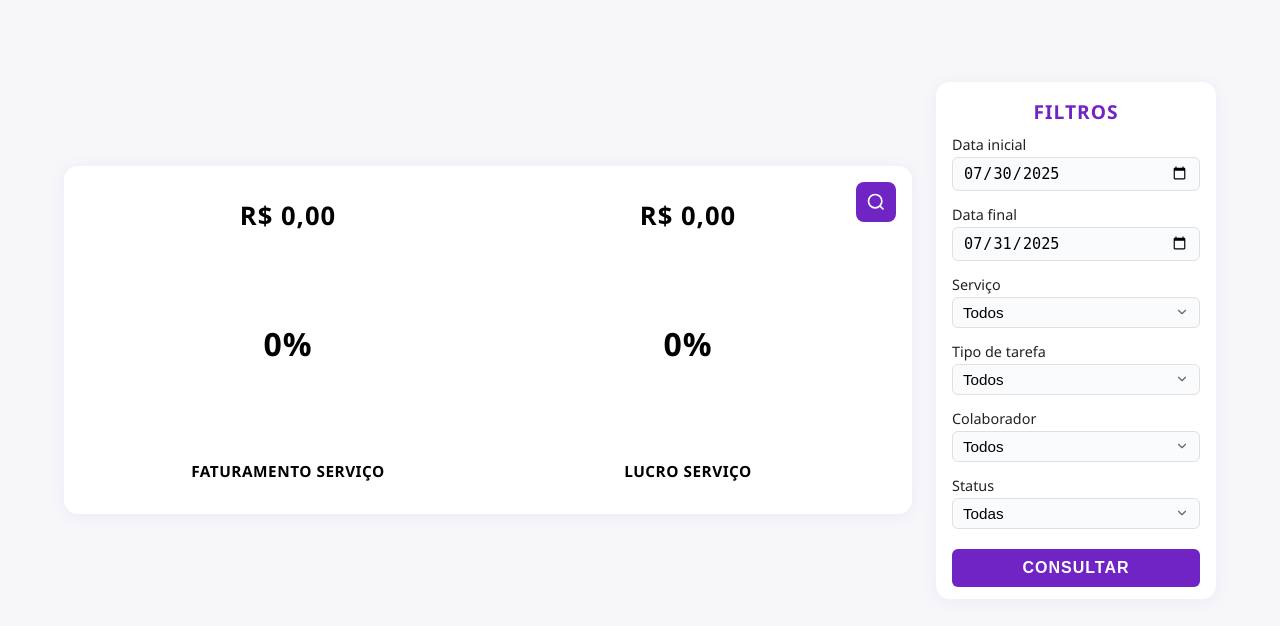
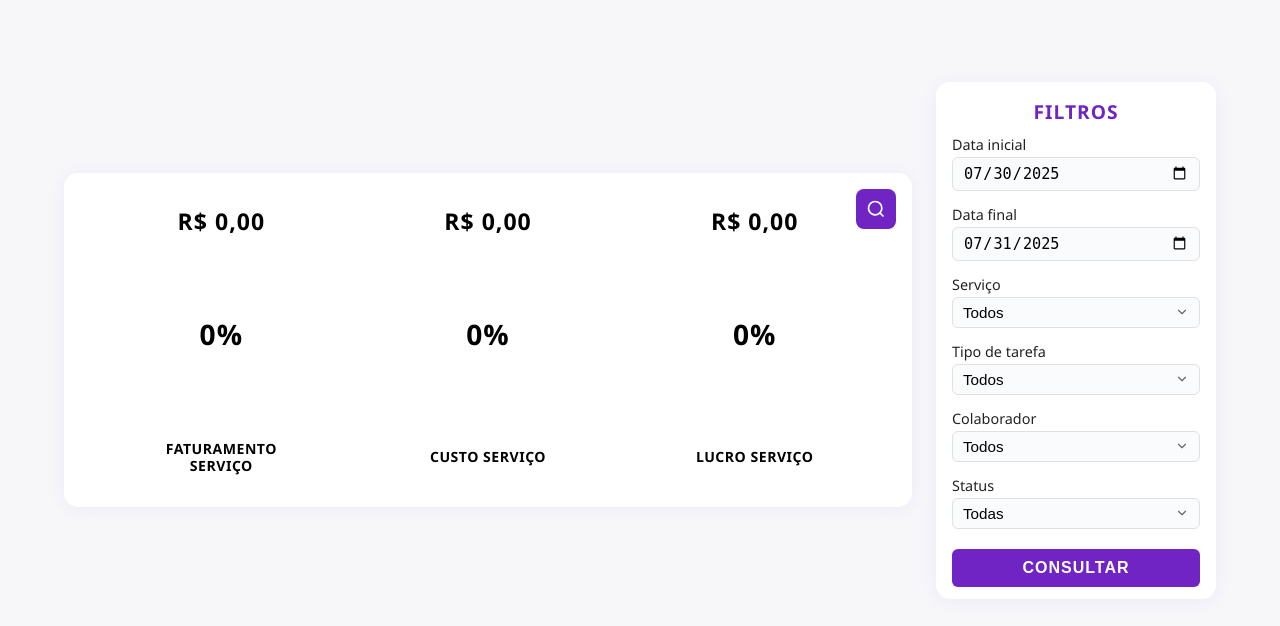
Before and after one commit to CodeByDouglas/Relatorio-lucro-Auvo, a Flask app: page /dashboard_servicos in a window 1280 px wide. Shown: the part 71-697 px from the top of the page. Run offline with Flask 3, Linux system fonts and the light colour scheme.

Commit message:
feat: implementa gráfico de custo de serviços e otimiza layout do dashboard
- Adiciona retorno de dados de custo de serviços no endpoint /dados/dashboard_servicos
- Implementa terceiro gráfico circular para "Custo Serviço" no dashboard de serviços
- Reduz tamanho dos gráficos para comportar 3 gráficos no mesmo container
- Reordena gráficos para sequência: Faturamento → Custo → Lucro
- Corrige alinhamento dos títulos dos gráficos com altura consistente
- Adiciona tooltip "Custo serviço" para o novo gráfico
- Utiliza cor laranja (#ff6b35) para diferenciar o gráfico de custo
- Mantém responsividade e animações consistentes com outros gráficos
- Ajusta espaçamentos e tamanhos de fonte para melhor aproveitamento do espaço

BREAKING CHANGE: Endpoint /dados/dashboard_servicos agora retorna estrutura com custo_servicos

```diff
--- a/app/controller/dashboard/dashboard_servicos.py
+++ b/app/controller/dashboard/dashboard_servicos.py
@@ -1,7 +1,7 @@
 from flask import request, jsonify
 from flask import Blueprint
 from app.controller.login.check_auth import check_auth
-from app.models.dados_calculados import  Faturamento_servicos, Lucro_servicos
+from app.models.dados_calculados import  Faturamento_servicos, Lucro_servicos, Custo_servicos
 from app.models.user import User
 from app.controller.dashboard.dashboard_geral import dashboard_controller_bp
 
@@ -17,6 +17,7 @@ def dados_dashboard_servicos():
 
             faturamento_servicos = Faturamento_servicos.query.filter_by(user_id=user_id).first()
             lucro_servicos = Lucro_servicos.query.filter_by(user_id=user_id).first()
+            custo_servicos = Custo_servicos.query.filter_by(user_id=user_id).first()
 
             # Calcular a porcentagem do lucro em relação ao faturamento
             porcentagem_lucro = 0
@@ -32,6 +33,10 @@ def dados_dashboard_servicos():
                     "valor": lucro_servicos.valor,
                     "porcentagem_lucro_total": porcentagem_lucro
                 },
+                "custo_servicos": {
+                    "valor": custo_servicos.valor,
+                    "porcentagem_faturamento_total": custo_servicos.porcentagem_faturamento_total
+                }
             }), 200
 
         else:
--- a/app/static/css/dashboard_servicos.css
+++ b/app/static/css/dashboard_servicos.css
@@ -135,10 +135,10 @@ body, html {
     flex-direction: column;
     align-items: center;
     justify-content: flex-end;
-    padding: 0 32px;
+    padding: 0 20px;
     min-width: 0;
     min-height: 0;
-    flex: 1 1 50%;
+    flex: 1 1 33.33%;
     transition: none;
     position: relative;
 }
@@ -149,7 +149,7 @@ body, html {
 
 .chart-value {
     color: #000;
-    font-size: 2vw;
+    font-size: 1.8vw;
     font-weight: 700;
     margin-bottom: 8px;
     margin-top: 0;
@@ -158,12 +158,12 @@ body, html {
 }
 
 .chart-circle {
-    width: 16vw;
-    height: 16vw;
-    min-width: 180px;
-    min-height: 180px;
-    max-width: 260px;
-    max-height: 260px;
+    width: 14vw;
+    height: 14vw;
+    min-width: 150px;
+    min-height: 150px;
+    max-width: 220px;
+    max-height: 220px;
     margin-bottom: 8px;
     display: flex;
     align-items: center;
@@ -177,8 +177,8 @@ body, html {
     left: 50%;
     top: 50%;
     transform: translate(-50%, -50%);
-    font-size: 2.5vw;
-    min-font-size: 32px;
+    font-size: 2.2vw;
+    min-font-size: 28px;
     font-weight: 700;
     letter-spacing: 1px;
     text-align: center;
@@ -197,11 +197,16 @@ body, html {
 
 .chart-title {
     color: #000;
-    font-size: 1.2vw;
+    font-size: 1.1vw;
     font-weight: 600;
     margin-top: 8px;
     text-align: center;
     letter-spacing: 0.5px;
+    min-height: 2.5em;
+    display: flex;
+    align-items: center;
+    justify-content: center;
+    line-height: 1.2;
 }
 
 .filters-area {
--- a/app/static/js/dashboard_servicos.js
+++ b/app/static/js/dashboard_servicos.js
@@ -104,6 +104,7 @@ document.addEventListener('DOMContentLoaded', function() {
             switch(tipo) {
                 case 'faturamento-servico': tooltipFg = 'Faturamento serviço'; break;
                 case 'lucro-servico': tooltipFg = 'Lucro serviço'; tooltipBg = 'Faturamento serviço'; break;
+                case 'custo-servico': tooltipFg = 'Custo serviço'; tooltipBg = 'Faturamento serviço'; break;
             }
             if (fg) {
                 fg.addEventListener('mousemove', (e) => mostrarTooltip(tooltipFg, e));
@@ -211,9 +212,13 @@ document.addEventListener('DOMContentLoaded', function() {
                 // Inicializar os números das porcentagens com 0%
                 document.getElementById('percent-faturamento-servico').textContent = '0%';
                 document.getElementById('percent-lucro-servico').textContent = '0%';
+                document.getElementById('percent-custo-servico').textContent = '0%';
                 // Faturamento Serviço
                 document.getElementById('valor-faturamento-servico').textContent = `R$ ${Number(data.faturamento_servicos.valor).toLocaleString('pt-BR', {minimumFractionDigits: 2})}`;
                 desenharGraficoComTooltipAnimado('grafico-faturamento-servico', data.faturamento_servicos.porcentagem_faturamento_total, '#7024c4', '#eaeaea', 'faturamento-servico');
+                // Custo Serviço
+                document.getElementById('valor-custo-servico').textContent = `R$ ${Number(data.custo_servicos.valor).toLocaleString('pt-BR', {minimumFractionDigits: 2})}`;
+                desenharGraficoComTooltipAnimado('grafico-custo-servico', data.custo_servicos.porcentagem_faturamento_total, '#ff6b35', '#eaeaea', 'custo-servico');
                 // Lucro Serviço
                 document.getElementById('valor-lucro-servico').textContent = `R$ ${Number(data.lucro_servicos.valor).toLocaleString('pt-BR', {minimumFractionDigits: 2})}`;
                 desenharGraficoComTooltipAnimado('grafico-lucro-servico', data.lucro_servicos.porcentagem_lucro_total, '#16b14b', '#eaeaea', 'lucro-servico');
--- a/app/templates/dashboard_servicos.html
+++ b/app/templates/dashboard_servicos.html
@@ -32,7 +32,14 @@
                     <div class="chart-circle" id="grafico-faturamento-servico">
                         <span class="chart-percent" id="percent-faturamento-servico">0%</span>
                     </div>
-                    <div class="chart-title">FATURAMENTO SERVIÇO</div>
+                    <div class="chart-title">FATURAMENTO<br>SERVIÇO</div>
+                </div>
+                <div class="chart-card">
+                    <div class="chart-value" id="valor-custo-servico">R$ 0,00</div>
+                    <div class="chart-circle" id="grafico-custo-servico">
+                        <span class="chart-percent" id="percent-custo-servico">0%</span>
+                    </div>
+                    <div class="chart-title">CUSTO SERVIÇO</div>
                 </div>
                 <div class="chart-card">
                     <div class="chart-value" id="valor-lucro-servico">R$ 0,00</div>
```
